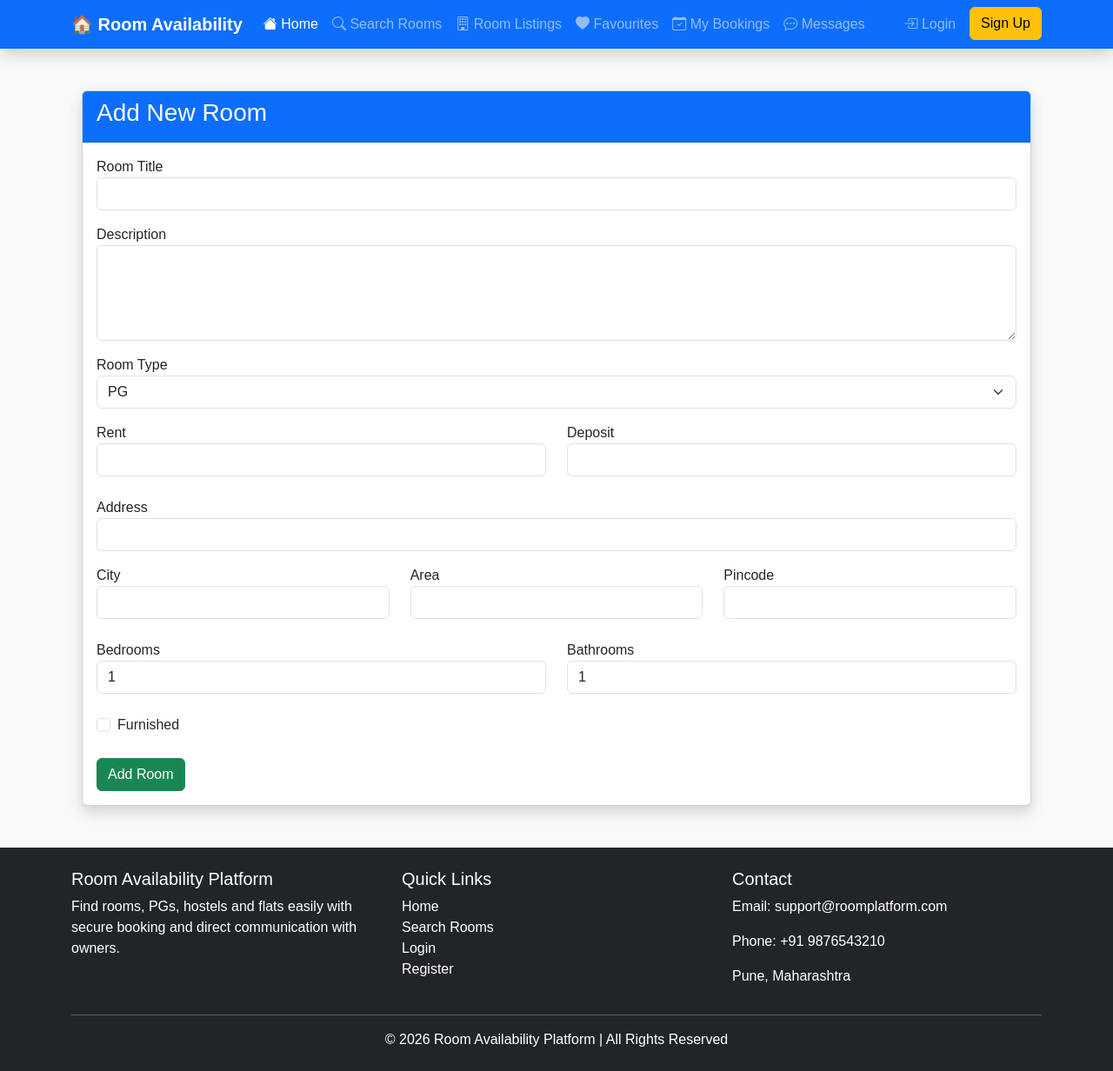
After one commit to GauravDhangar9206/Room_Availability_Platform, a Flask app: template app/templates/room/create_room.html in a window 1280 px wide. The commit adds this page. Shown: the whole page at 87% size. Run offline with Flask 3, Linux system fonts and the light colour scheme; the template is opened without the code that fills it, so the values that code supplies are empty; parts of the project's set-up code (start-up, migrations or seed data) failed here and were passed over.

Commit message:
creation of room

```diff
--- a/app/models/__init__.py
+++ b/app/models/__init__.py
@@ -1 +1,2 @@
-from .user import User
+from app.models.user import User
+from app.models.room import Room
--- a/app/templates/base.html
+++ b/app/templates/base.html
@@ -56,75 +56,46 @@
             <ul class="navbar-nav me-auto">
 
                 <li class="nav-item">
-
                     <a class="nav-link active"
                        href="{{ url_for('home.index') }}">
-
                         <i class="bi bi-house-fill"></i>
                         Home
-
                     </a>
-
                 </li>
 
                 <li class="nav-item">
-
-                    <a class="nav-link"
-                       href="#">
-
+                    <a class="nav-link" href="#">
                         <i class="bi bi-search"></i>
                         Search Rooms
-
                     </a>
-
                 </li>
 
                 <li class="nav-item">
-
-                    <a class="nav-link"
-                       href="#">
-
+                    <a class="nav-link" href="#">
                         <i class="bi bi-building"></i>
                         Room Listings
-
                     </a>
-
                 </li>
 
                 <li class="nav-item">
-
-                    <a class="nav-link"
-                       href="#">
-
+                    <a class="nav-link" href="#">
                         <i class="bi bi-heart-fill"></i>
                         Favourites
-
                     </a>
-
                 </li>
 
                 <li class="nav-item">
-
-                    <a class="nav-link"
-                       href="#">
-
+                    <a class="nav-link" href="#">
                         <i class="bi bi-calendar-check"></i>
                         My Bookings
-
                     </a>
-
                 </li>
 
                 <li class="nav-item">
-
-                    <a class="nav-link"
-                       href="#">
-
+                    <a class="nav-link" href="#">
                         <i class="bi bi-chat-dots"></i>
                         Messages
-
                     </a>
-
                 </li>
 
             </ul>
@@ -133,40 +104,41 @@
 
             <ul class="navbar-nav">
 
+                {% if current_user.is_authenticated %}
+
                 <li class="nav-item">
-
-                    <a class="nav-link"
-                       href="#">
-
+                    <a class="nav-link" href="#">
                         <i class="bi bi-person-circle"></i>
-                        Profile
-
+                        {{ current_user.fullname }}
                     </a>
-
                 </li>
 
                 <li class="nav-item">
+                    <a class="nav-link"
+                       href="{{ url_for('auth.logout') }}">
+                        <i class="bi bi-box-arrow-right"></i>
+                        Logout
+                    </a>
+                </li>
 
+                {% else %}
+
+                <li class="nav-item">
                     <a class="nav-link"
-                       href="#">
-
+                       href="{{ url_for('auth.login') }}">
                         <i class="bi bi-box-arrow-in-right"></i>
                         Login
-
                     </a>
-
                 </li>
 
                 <li class="nav-item">
+                    <a class="btn btn-warning ms-2"
+                       href="{{ url_for('auth.signup') }}">
+                        Sign Up
+                    </a>
+                </li>
 
-                    <a class="btn btn-warning ms-2"
-                       href="#">
-
-                        Sign Up
-
-                    </a>
-
-                </li>
+                {% endif %}
 
             </ul>
 
@@ -175,6 +147,29 @@
     </div>
 
 </nav>
+
+<!-- ===================== FLASH MESSAGES ===================== -->
+
+<div class="container mt-3">
+
+    {% with messages = get_flashed_messages(with_categories=true) %}
+        {% if messages %}
+            {% for category, message in messages %}
+                <div class="alert alert-{{ category }} alert-dismissible fade show">
+
+                    {{ message }}
+
+                    <button type="button"
+                            class="btn-close"
+                            data-bs-dismiss="alert">
+                    </button>
+
+                </div>
+            {% endfor %}
+        {% endif %}
+    {% endwith %}
+
+</div>
 
 <!-- ===================== MAIN CONTENT ===================== -->
 
@@ -213,36 +208,28 @@
                     <li>
                         <a href="{{ url_for('home.index') }}"
                            class="text-white text-decoration-none">
-
                             Home
-
                         </a>
                     </li>
 
                     <li>
                         <a href="#"
                            class="text-white text-decoration-none">
-
                             Search Rooms
-
                         </a>
                     </li>
 
                     <li>
-                        <a href="#"
+                        <a href="{{ url_for('auth.login') }}"
                            class="text-white text-decoration-none">
-
                             Login
-
                         </a>
                     </li>
 
                     <li>
-                        <a href="#"
+                        <a href="{{ url_for('auth.signup') }}"
                            class="text-white text-decoration-none">
-
                             Register
-
                         </a>
                     </li>
 
@@ -277,13 +264,10 @@
 </footer>
 
 <!-- Bootstrap JS -->
-
 <script src="https://cdn.jsdelivr.net/npm/bootstrap@5.3.7/dist/js/bootstrap.bundle.min.js"></script>
 
 <!-- Custom JS -->
-
 <script src="{{ url_for('static', filename='js/main.js') }}"></script>
 
 </body>
-
 </html>
--- /dev/null
+++ b/app/templates/room/create_room.html
@@ -0,0 +1,201 @@
+{% extends "base.html" %}
+
+{% block title %}Add Room{% endblock %}
+
+{% block content %}
+
+<div class="container mt-5">
+
+    <div class="card shadow">
+
+        <div class="card-header bg-primary text-white">
+
+            <h3>Add New Room</h3>
+
+        </div>
+
+        <div class="card-body">
+
+            <form method="POST">
+
+                <div class="mb-3">
+                    <label>Room Title</label>
+                    <input type="text"
+                           name="title"
+                           class="form-control"
+                           required>
+                </div>
+
+                <div class="mb-3">
+                    <label>Description</label>
+                    <textarea
+                        name="description"
+                        class="form-control"
+                        rows="4"
+                        required></textarea>
+                </div>
+
+                <div class="mb-3">
+                    <label>Room Type</label>
+
+                    <select
+                        name="room_type"
+                        class="form-select"
+                        required>
+
+                        <option value="PG">PG</option>
+                        <option value="Hostel">Hostel</option>
+                        <option value="Flat">Flat</option>
+                        <option value="Room">Room</option>
+
+                    </select>
+
+                </div>
+
+                <div class="row">
+
+                    <div class="col-md-6">
+
+                        <label>Rent</label>
+
+                        <input
+                            type="number"
+                            name="rent"
+                            class="form-control"
+                            required>
+
+                    </div>
+
+                    <div class="col-md-6">
+
+                        <label>Deposit</label>
+
+                        <input
+                            type="number"
+                            name="deposit"
+                            class="form-control">
+
+                    </div>
+
+                </div>
+
+                <br>
+
+                <div class="mb-3">
+
+                    <label>Address</label>
+
+                    <input
+                        type="text"
+                        name="address"
+                        class="form-control"
+                        required>
+
+                </div>
+
+                <div class="row">
+
+                    <div class="col-md-4">
+
+                        <label>City</label>
+
+                        <input
+                            type="text"
+                            name="city"
+                            class="form-control"
+                            required>
+
+                    </div>
+
+                    <div class="col-md-4">
+
+                        <label>Area</label>
+
+                        <input
+                            type="text"
+                            name="area"
+                            class="form-control"
+                            required>
+
+                    </div>
+
+                    <div class="col-md-4">
+
+                        <label>Pincode</label>
+
+                        <input
+                            type="text"
+                            name="pincode"
+                            class="form-control"
+                            required>
+
+                    </div>
+
+                </div>
+
+                <br>
+
+                <div class="row">
+
+                    <div class="col-md-6">
+
+                        <label>Bedrooms</label>
+
+                        <input
+                            type="number"
+                            name="bedrooms"
+                            class="form-control"
+                            value="1">
+
+                    </div>
+
+                    <div class="col-md-6">
+
+                        <label>Bathrooms</label>
+
+                        <input
+                            type="number"
+                            name="bathrooms"
+                            class="form-control"
+                            value="1">
+
+                    </div>
+
+                </div>
+
+                <br>
+
+                <div class="form-check">
+
+                    <input
+                        class="form-check-input"
+                        type="checkbox"
+                        name="furnished">
+
+                    <label class="form-check-label">
+
+                        Furnished
+
+                    </label>
+
+                </div>
+
+                <br>
+
+                <button
+                    type="submit"
+                    class="btn btn-success">
+
+                    Add Room
+
+                </button>
+
+            </form>
+
+        </div>
+
+    </div>
+
+</div>
+
+{% endblock %}
```
Also changed, not shown: app/models/room.py (added, +58 -0 lines), app/models/user.py (+15 -1 lines), app/routes/auth.py (+74 -10 lines), app/routes/room.py (added, +8 -0 lines), app/templates/auth/login.html (added, +81 -0 lines), migrations/versions/c563a086c659_create_room_table.py (added, +47 -0 lines).
